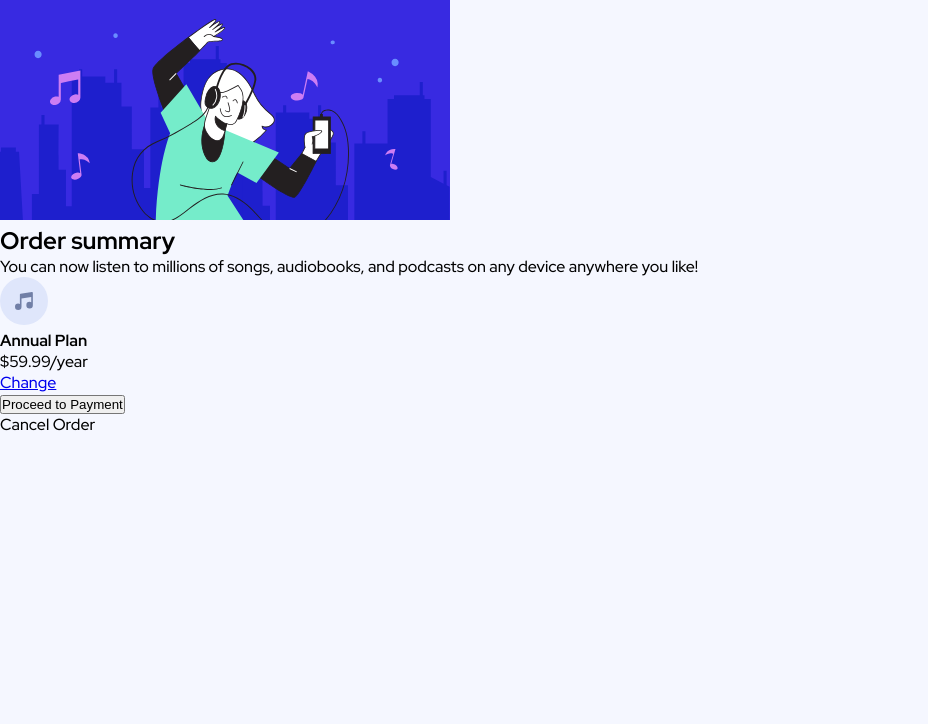
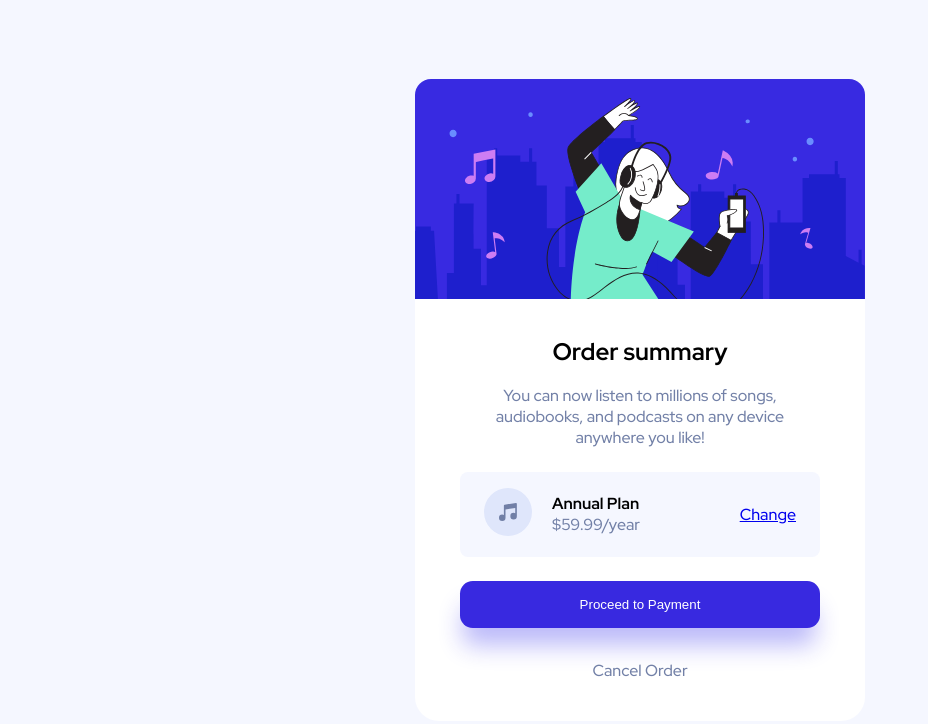
Before and after one commit to dastageer-hc/order-summary-card, a website built with Vite: page index.html in a window 1280 px wide. Shown: the whole page, without its empty margins (0-928 px from the left). Built offline with nearby package versions, Linux system fonts and the light colour scheme.

Commit message:
desktop finished

```diff
--- /dev/null
+++ b/src/styles/card-styles.scss
@@ -0,0 +1,104 @@
+@import 'variables.scss';
+
+.card-container {
+  background-color: $color-white;
+  width: fit-content;
+  border-radius: 1.5rem;
+
+  .hero-image-section {
+    // z-index: 1;
+    border-radius: 1rem;
+    position: relative;
+
+    svg {
+      border-radius: 1rem 1rem 0 0;
+    }
+  }
+
+  .details-container {
+    max-width: 100%;
+    display: flex;
+    align-items: center;
+    flex-direction: column;
+
+    .header-and-details {
+      text-align: center;
+
+      h2 {
+        margin-top: 2rem;
+        margin-bottom: 1.1rem;
+      }
+
+
+      p.order-summary-text {
+        max-width: 20rem;
+        font-weight: 100;
+        color: $light-blue;
+        margin-bottom: 1.5rem;
+      }
+
+    }
+
+    .plan-container {
+      width: 80%;
+      display: flex;
+      align-items: center;
+      justify-content: space-between;
+      background-color: $pale-blue;
+      padding: 1rem 1.5rem;
+      border-radius: .5rem;
+      margin-bottom: 1.5rem;
+
+      .lhs {
+        width: 50%;
+        display: flex;
+        align-items: center;
+        justify-content: space-between;
+
+      }
+
+      .rhs {
+        a:active {
+          text-decoration: none;
+          color: $desaturated-blue;
+        }
+      }
+    }
+
+    .payment-btn {
+      background-color: $bright-blue;
+      color: $color-white;
+      border: none;
+      padding: 1rem;
+      width: 80%;
+      border-radius: .8rem;
+      font-weight: 500;
+
+      // box shadow
+      -webkit-box-shadow: -1px 21px 24px -4px rgba(40, 33, 237, 0.32);
+      -moz-box-shadow: -1px 21px 24px -4px rgba(40, 33, 237, 0.32);
+      box-shadow: -1px 21px 24px -4px rgba(40, 33, 237, 0.32);
+      cursor: pointer;
+
+      &:active {
+        background-color: $light-blue;
+      }
+
+    }
+
+    .cancel-btn {
+      cursor: pointer;
+      margin-top: 2rem;
+      margin-bottom: 2.5rem;
+      color: $desaturated-blue;
+
+      &:active {
+        color: $dark-blue;
+      }
+    }
+  }
+}
+
+.sub-title {
+  color: $light-blue;
+}
--- a/src/styles/main.scss
+++ b/src/styles/main.scss
@@ -1,9 +1,5 @@
 @import url('https://fonts.googleapis.com/css2?family=Outfit:wght@500&family=Poppins:wght@500&family=Red+Hat+Display:wght@500;600;700;900&display=swap');
-$pale-blue: hsl(225, 100%, 98%);
-$dark-blue: hsl(224, 23%, 80%);
-$font-family-outfit: 'Outfit', sans-serif;
-$font-family-poppins: 'Poppins', sans-serif;
-$font-family-red-hat-display: 'Red Hat Display', sans-serif;
+@import 'card-styles', 'variables.scss';
 
 * {
   margin: 0;
@@ -19,5 +15,8 @@ div.app {
   background-color: $pale-blue;
   height: 100vh;
   width: 100vw;
-
+  display: flex;
+  align-items: center;
+  justify-content: center;
+  overflow: hidden;
 }
--- /dev/null
+++ b/src/styles/variables.scss
@@ -0,0 +1,13 @@
+$pale-blue: hsl(225, 100%, 98%);
+$dark-blue: hsl(224, 23%, 80%);
+$font-family-outfit: 'Outfit', sans-serif;
+$font-family-poppins: 'Poppins', sans-serif;
+$font-family-red-hat-display: 'Red Hat Display', sans-serif;
+
+$color-white: #fff;
+$light-blue: hsl(224, 23%, 55%);
+$bright-blue: hsl(245, 75%, 52%);
+$desaturated-blue: hsl(224, 23%, 55%);
+$dark-blue: hsl(223, 47%, 23%);
+$secondary-bright-blue:  hsl(225, 100%, 94%);
+$secondary-pale-blue: hsl(225, 100%, 94%);
```
